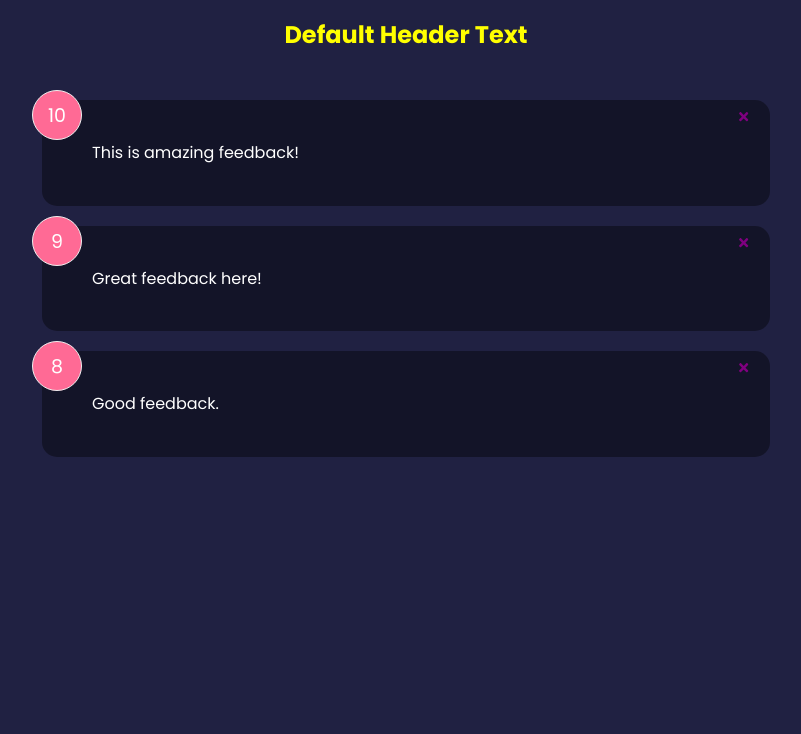
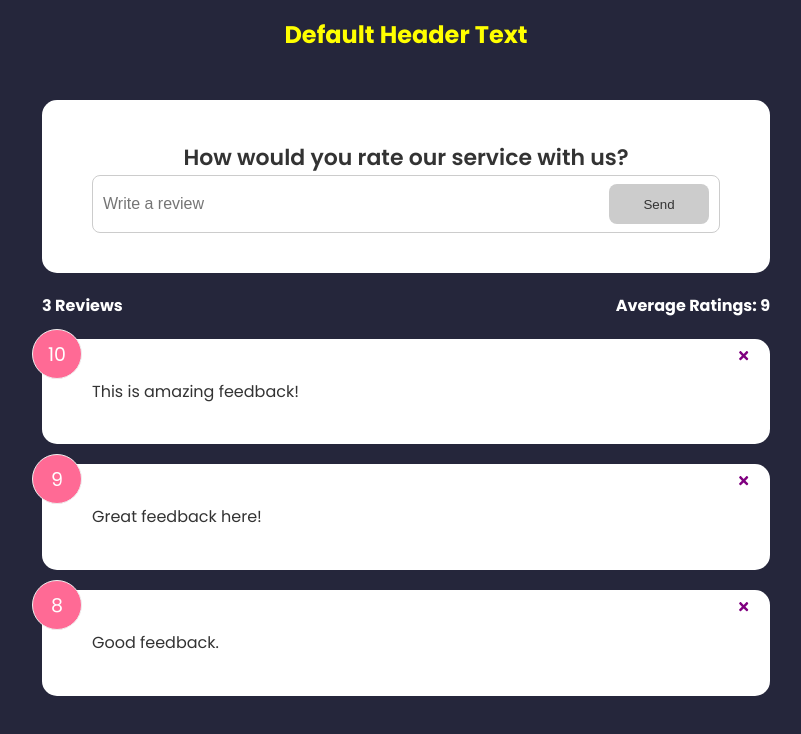
Before and after one commit to dannuu96/Feedback-App, a React (Vite) app: page / in a window 1280 px wide. Shown: the top 734 px of the page, without its empty margins (234-1035 px from the left). Built offline with nearby package versions, Linux system fonts and the light colour scheme.

Commit message:
adding form and submit botton in the work

```diff
--- a/src/App.jsx
+++ b/src/App.jsx
@@ -3,27 +3,24 @@ import Header from "./components/Header";
 import FeedbackList from "./components/FeedbackList";
 import FeedbackStats from "./components/FeedbackStats";
 import FeedbackData from "./data/FeedbackData";
-
-
+import FeedbackForm from "./components/FeedbackForm";
 
 function App() {
   const [feedback, setFeedback] = useState(FeedbackData);
 
-  const deleteFeedback  = (id)=> {
-    if(window.confirm('Are you sure you want to delete this?'))
-    {
-      setFeedback(feedback.filter((item) => item.id !==id))
+  const deleteFeedback = (id) => {
+    if (window.confirm("Are you sure you want to delete this?")) {
+      setFeedback(feedback.filter((item) => item.id !== id));
     }
-  }
+  };
 
   return (
     <>
-      <Header  textcolor="yellow"/>
+      <Header textcolor="yellow" />
       <div className="container">
-
-        <FeedbackList feedback={feedback}
-        handleDelete={deleteFeedback}/>
-
+        <FeedbackForm />
+        <FeedbackStats feedback={feedback} />
+        <FeedbackList feedback={feedback} handleDelete={deleteFeedback} />
       </div>
     </>
   );
--- /dev/null
+++ b/src/components/FeedbackForm.jsx
@@ -0,0 +1,34 @@
+import { useState } from "react";
+import React from "react";
+import Card from "./shared/Card";
+import Button from "./shared/Button";
+
+function FeedbackForm() {
+  const [text, setText] = useState("");
+
+  const handleTextChange = (e) => {
+    setText(e.target.value);
+  };
+
+  return (
+    <Card>
+      <form>
+        <h2>How would you rate our service with us?</h2>
+        {/* @todo RATING select component */}
+        <div className="input-group">
+          <input
+            onChange={handleTextChange}
+            type="text"
+            placeholder="Write a review"
+            value={text}
+          />
+          <Button type="submit" version="secondary">
+            Send
+          </Button>
+        </div>
+      </form>
+    </Card>
+  );
+}
+
+export default FeedbackForm;
--- a/src/components/FeedbackList.jsx
+++ b/src/components/FeedbackList.jsx
@@ -1,32 +1,28 @@
 import React from "react";
-import propTypes from 'prop-types'
+import propTypes from "prop-types";
 import Feedbackitems from "./Feedbackitems";
 
-
-function FeedbackList({ feedback, handleDelete}) {
+function FeedbackList({ feedback, handleDelete }) {
   if (!feedback || feedback.length === 0) {
     return <p>NO FEED BACK YET</p>;
   }
 
-
-
   return (
     <div className="Feedback-list">
       {feedback.map((item) => (
-        <Feedbackitems key={item.id} item={item}
-        handleDelete= {handleDelete}/>
+        <Feedbackitems key={item.id} item={item} handleDelete={handleDelete} />
       ))}
     </div>
   );
 }
-FeedbackList.propTypes ={
-  feedback:propTypes.arrayOf(
-  propTypes.shape({
-    id: propTypes.number.isRequired,
-    text: propTypes.string.isRequired,
-    rating: propTypes.number.isRequired,
-  })
-)
-}
+FeedbackList.propTypes = {
+  feedback: propTypes.arrayOf(
+    propTypes.shape({
+      id: propTypes.number.isRequired,
+      text: propTypes.string.isRequired,
+      rating: propTypes.number.isRequired,
+    })
+  ),
+};
 
 export default FeedbackList;
--- a/src/components/FeedbackStats.jsx
+++ b/src/components/FeedbackStats.jsx
@@ -1,11 +1,21 @@
-import React from 'react'
+import PropTypes from "prop-types";
 
-function FeedbackStats() {
+function FeedbackStats({ feedback }) {
+  // calculating ratings avg
+  let Average =
+    feedback.reduce((acc, cur) => {
+      return acc + cur.rating;
+    }, 0) / feedback.length;
+  Average = Average.toFixed(1).replace(/[.,]0$/, "");
   return (
-    <div>
+    <div className="feedback-stats">
+      <h4> {feedback.length} Reviews</h4>
+      <h4>Average Ratings: {isNaN(Average) ? 0 : Average}</h4>
+    </div>
+  );
+}
+FeedbackStats.prototypes = {
+  feedback: PropTypes.array.isRequired
+};
 
-    </div>
-  )
-}
-
-export default FeedbackStats
+export default FeedbackStats;
--- /dev/null
+++ b/src/components/shared/Button.jsx
@@ -0,0 +1,24 @@
+import PropTypes from "prop-types";
+
+function Button({ children, version, type, isDisabled }) {
+  return (
+    <button type={type} disabled={isDisabled} className={`btn btn-${version}`}>
+      {children}
+    </button>
+  );
+}
+
+Button.defaultProps = {
+  version: "primary",
+  type: "button",
+  isDisabled: "false",
+};
+
+Button.PropTypes = {
+  children: PropTypes.node.isRequired,
+  version: PropTypes.string,
+  type: PropTypes.string,
+  isDisabled: PropTypes.bool,
+};
+
+export default Button;
--- a/src/components/shared/Card.jsx
+++ b/src/components/shared/Card.jsx
@@ -17,7 +17,7 @@ function Card({ children, reverse }) {
   //
 }
 Card.defaultProps = {
-  reverse: true,
+  reverse:false,
 }
 Card.propTypes={
   children:propTypes.node.isRequired,
--- a/src/index.css
+++ b/src/index.css
@@ -8,7 +8,7 @@
 
 body {
   font-family: 'Poppins', sans-serif;
-  background-color: #202142;
+  background-color: #25263b;
   color: #fff;
   line-height: 1.6;
 }
@@ -33,18 +33,17 @@ header {
 }
 
 .card {
-  background-color: #eeeeee;
-  color: rgb(0, 0, 0);
+  background-color: #fff;
+  color: #333;
   border-radius: 15px;
   padding: 40px 50px;
   margin: 20px 0;
   position: relative;
-  /* box-shadow:0px 4px 15px rgba(194, 154, 154, 0.3); */
 }
 
 .card.reverse {
-  background-color: rgba(0, 0, 0, 0.4);
-  color: #fff;
+  background-color: rgb(255, 255, 255);
+  color: #000000;
 }
 
 .card h2 {
@@ -229,6 +228,3 @@ input:focus {
     width: 80%;
   }
 }
-::selection{
-  color: yellow;
-}
```
Also changed, not shown: src/components/Feedbackitems.jsx (+3 -5 lines).
